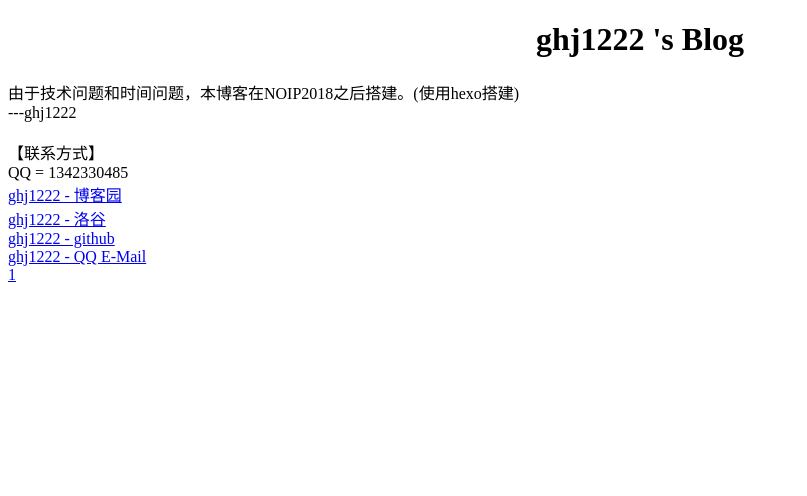
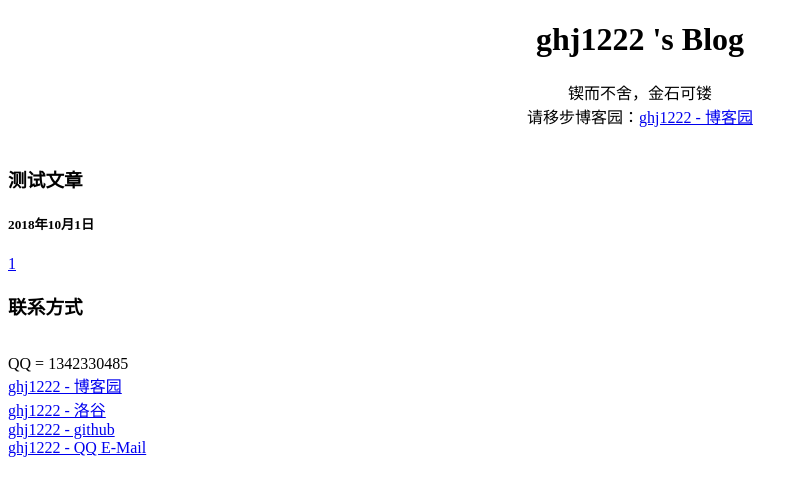
Before and after one commit to ghj1222/ghj1222.github.io, a plain HTML site: page index.html in a window 1280 px wide. Shown: the whole page, without its empty margins (0-807 px from the left). Drawn offline with Linux system fonts and the light colour scheme.

Commit message:
Update index.html

```diff
--- a/index.html
+++ b/index.html
@@ -12,16 +12,30 @@ ghj1222's Blog
 
 <body>
 
-<h1><center>
+<h1>
+<center>
 ghj1222 's Blog
 </center>
 </h1>
-由于技术问题和时间问题，本博客在NOIP2018之后搭建。(使用hexo搭建)
+
+<center>
+锲而不舍，金石可镂
+</center>
+
+<center>
+请移步博客园：<a href="https://www.cnblogs.com/oier">ghj1222 - 博客园</a>
+</center>
+
 <br/>
-          ---ghj1222
+<h3>
+测试文章
+</h3>
+<h5>2018年10月1日</h5>
+<a href="/2018/10/1/1.html">1</a>
 <br/>
-<br/>
-【联系方式】
+<h3>
+联系方式
+</h3>
 <br/>
 QQ = 1342330485
 <br/>
@@ -33,7 +47,6 @@ QQ = 1342330485
 <br/>
 <a href="mailto:1342330485@qq.com">ghj1222 - QQ E-Mail</a>
 <br/>
-<a href="/2018/10/1/1.html">1</a>
 
 </body>
 
```
